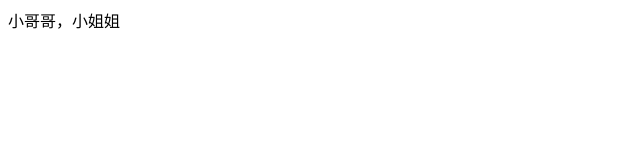
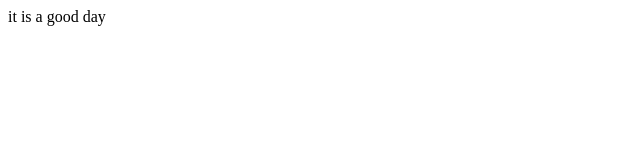
Before and after one commit to xjljf/xz, a plain HTML site: page index.html in a window 1280 px wide. Shown: the full height of the page, 0-640 px from the left. Drawn offline with Linux system fonts and the light colour scheme.

Commit message:
小修改

```diff
--- a/index.html
+++ b/index.html
@@ -1,6 +1,6 @@
 <html>
 <head>
 </head>
-<body>小哥哥，小姐姐</body>
+<body>it is a good day</body>
 
 </html>
```
